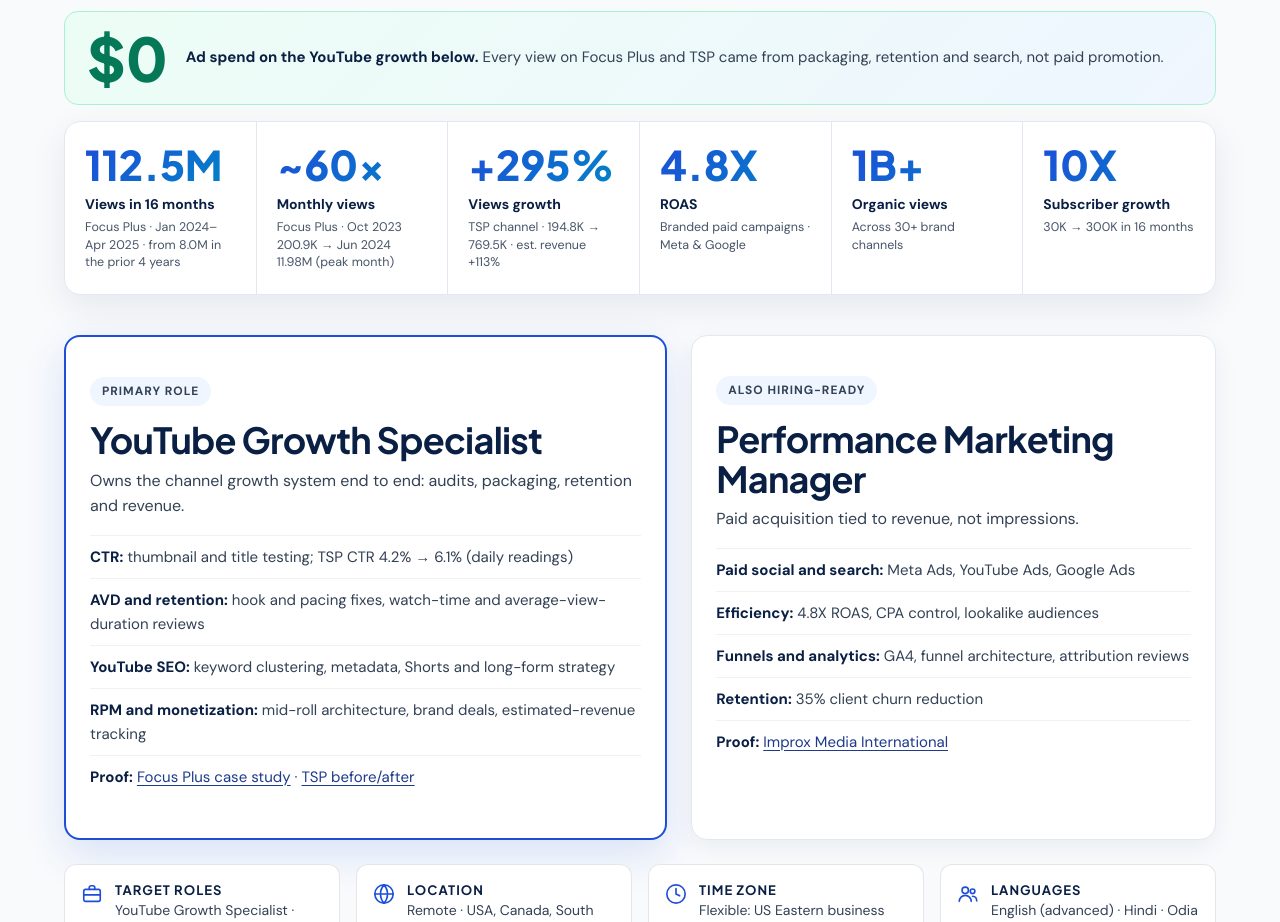
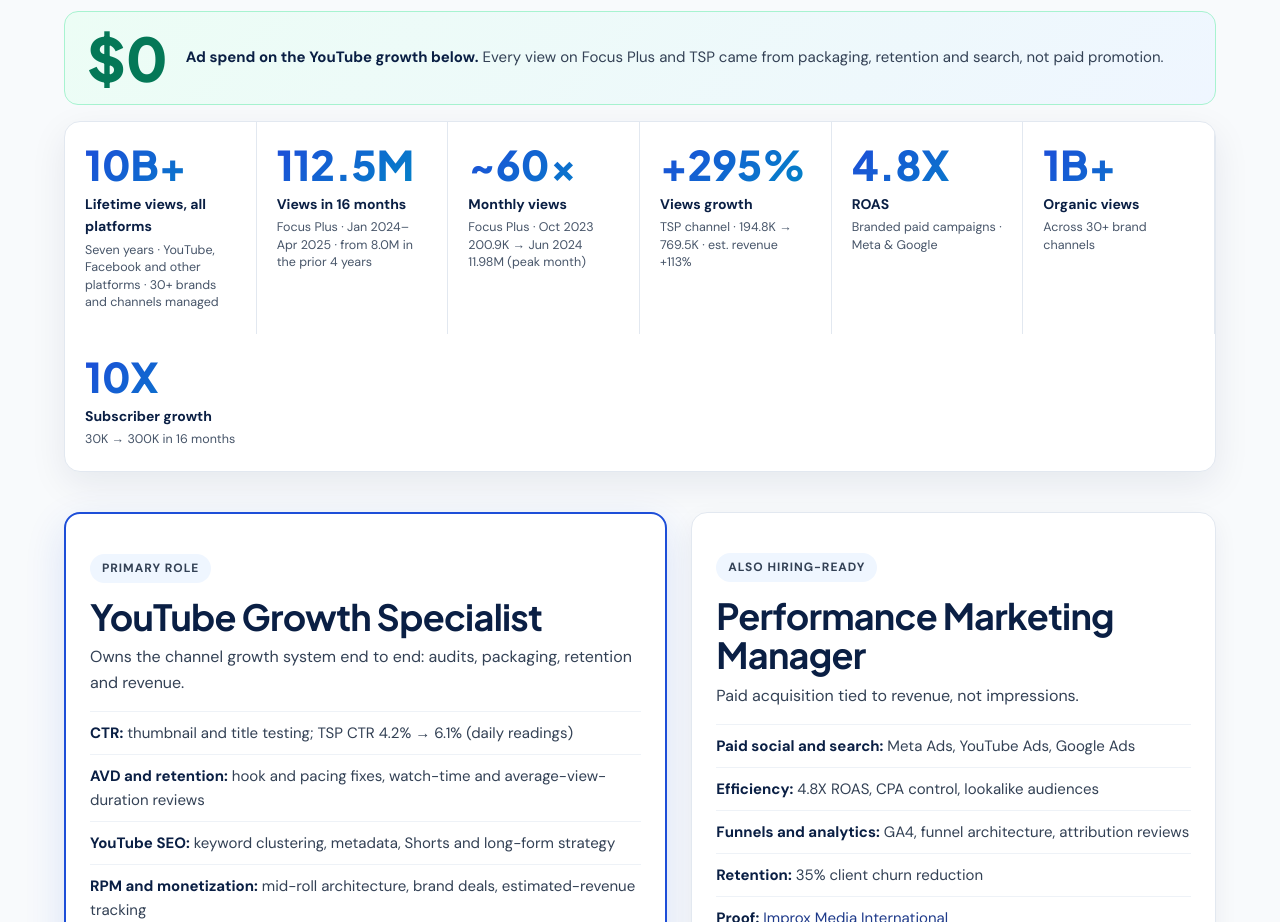
Before and after one commit to improxmedia/aditya-knox-portfolio, a plain HTML site: page index.html in a window 1280 px wide. Shown: the part 1220-2142 px from the top of the page. Drawn offline with Linux system fonts and the light colour scheme.

Commit message:
Highlight 10B+ lifetime views across platforms in stats board
Co-Authored-By: Claude Haiku 5.5 <noreply@anthropic.com>
Claude-Session: https://claude.ai/code/session_01LV1dcNy4vcwzSjCK4ekNGL

```diff
--- a/index.html
+++ b/index.html
@@ -394,6 +394,7 @@
       <p class="label" id="stats-title">Results board · every figure sourced from YouTube Studio or campaign reports</p>
       <div class="zero"><b>$0</b><span><strong>Ad spend on the YouTube growth below.</strong> Every view on Focus Plus and TSP came from packaging, retention and search, not paid promotion.</span></div>
       <div class="board" role="list">
+        <div class="kpi" role="listitem"><div class="kpi-n">10B+</div><div class="kpi-l">Lifetime views, all platforms</div><div class="kpi-s">Seven years · YouTube, Facebook and other platforms · 30+ brands and channels managed</div></div>
         <div class="kpi" role="listitem"><div class="kpi-n">112.5M</div><div class="kpi-l">Views in 16 months</div><div class="kpi-s">Focus Plus · Jan 2024–Apr 2025 · from 8.0M in the prior 4 years</div></div>
         <div class="kpi" role="listitem"><div class="kpi-n">~60×</div><div class="kpi-l">Monthly views</div><div class="kpi-s">Focus Plus · Oct 2023 200.9K → Jun 2024 11.98M (peak month)</div></div>
         <div class="kpi" role="listitem"><div class="kpi-n">+295%</div><div class="kpi-l">Views growth</div><div class="kpi-s">TSP channel · 194.8K → 769.5K · est. revenue +113%</div></div>
```
